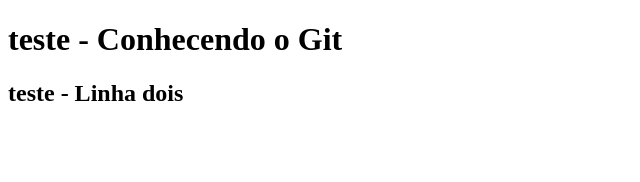
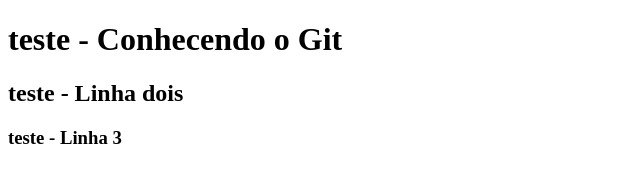
Before and after one commit to Rodox3010/aula-14-06-22, a plain HTML site: page index.html in a window 1280 px wide. Shown: the whole page, without its empty margins (0-640 px from the left). Drawn offline with Linux system fonts and the light colour scheme.

Commit message:
add linha 3

```diff
--- a/index.html
+++ b/index.html
@@ -9,6 +9,7 @@
     <body>
         <h1>teste - Conhecendo o Git
         <h2>teste - Linha dois</h2>
+        <h3>teste - Linha 3</h3>
 
     </body>
 </html>
```
